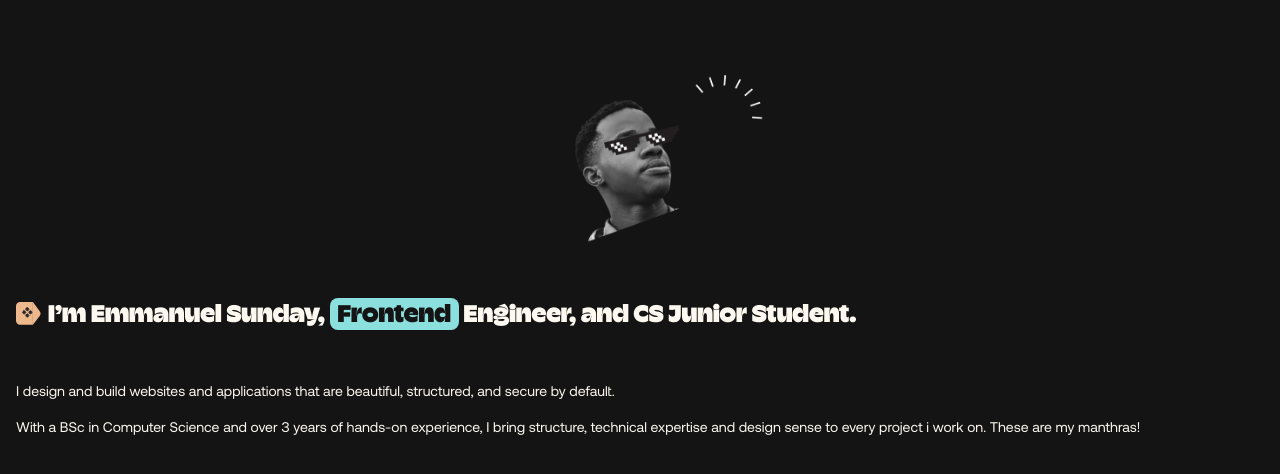
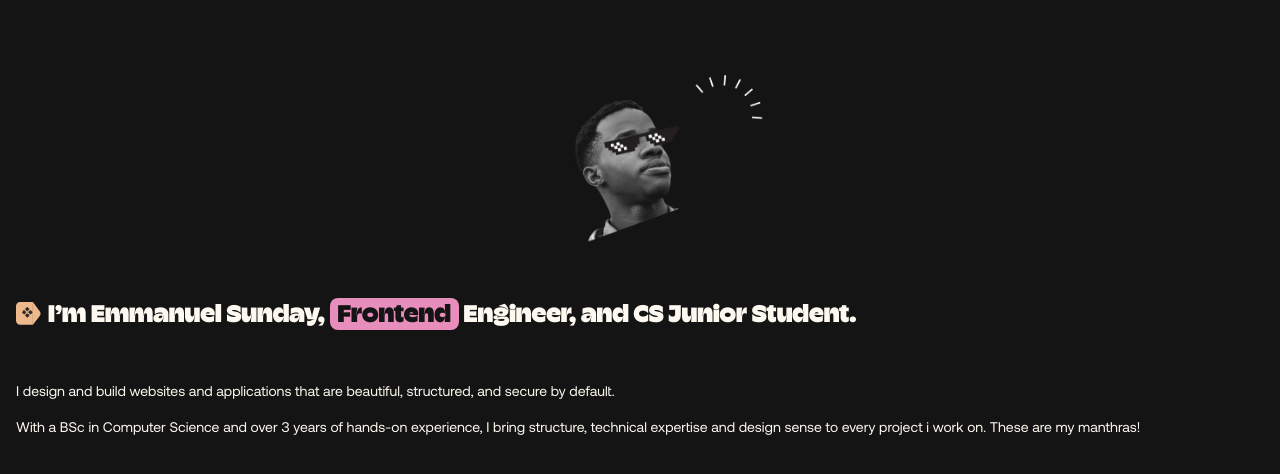
Before and after one commit to ebubesunday16/The-Software-Engineer-You-Wished-You-Hired, a Next.js app: page / in a window 1280 px wide. Shown: the part 4268-4742 px from the top of the page. Built offline with nearby package versions, Linux system fonts and the light colour scheme.

Commit message:
added colors to "software text"

```diff
--- a/component/LandingPage/Introduction.tsx
+++ b/component/LandingPage/Introduction.tsx
@@ -22,7 +22,8 @@ const Introduction = () => {
   useMotionValueEvent(scrollYProgress, 'change', (latest) => {
     if (latest < 0.4) setSoftwareText('Software')
     else if (latest < 0.7 )setSoftwareText('Frontend')
-    else setSoftwareText('Backend')
+    else if (latest < 0.85) setSoftwareText('Backend')
+    else setSoftwareText('Software')
   console.log('introduction', latest)
   })
 
@@ -118,7 +119,7 @@ const Introduction = () => {
             {/* 🔥 Dynamic Frontend / Backend span */}
             <motion.span
               layout
-              className='bg-[#8BDFDD] text-brand-black px-2 rounded-[8px] inline-block relative'
+              className={`${softwareText === 'Software' ?  'bg-[#8BDFDD]' : softwareText === 'Frontend' ? 'bg-[#E78EBC]' : 'bg-[#EDB88B]'} text-brand-black px-2 rounded-[8px] inline-block relative`}
             >
               <AnimatePresence mode='wait'>
                 <motion.span
```
